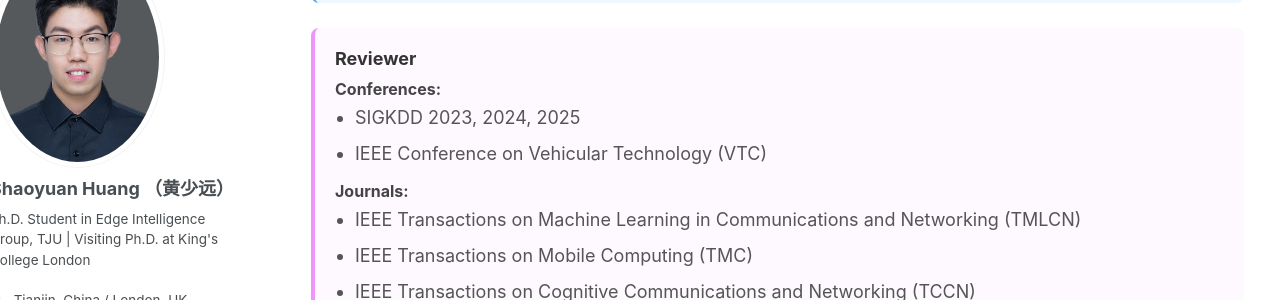
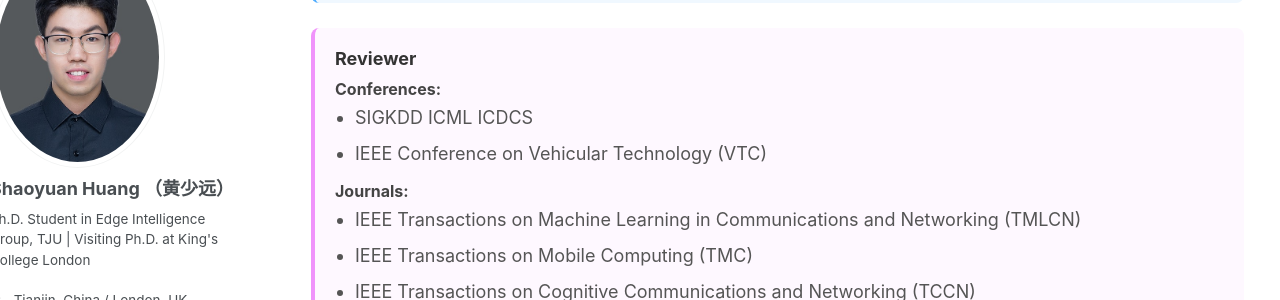
Before and after one commit to hsy23/ShaoyuanHuang, a Jekyll site: the page built from _pages/about.md, in a window 1280 px wide and 900 px high, scrolled down 1647 px. Shown: the part 153-453 px from the top of the window. Built offline with Jekyll 4.4.1, drawn with Linux system fonts in a browser that asks for light colours; nearby versions of some CDN libraries; some web fonts are replaced.

Commit message:
更新审稿人

```diff
--- a/_pages/about.md
+++ b/_pages/about.md
@@ -122,7 +122,7 @@
       <div style="margin: 10px 0; color: #555;">
         <h4 style="margin: 10px 0 5px 0; color: #444; font-size: 16px;">Conferences:</h4>
         <ul style="margin: 5px 0; list-style-type: disc; padding-left: 20px;">
-          <li>SIGKDD 2023, 2024, 2025</li>
+          <li>SIGKDD ICML ICDCS</li>
           <li>IEEE Conference on Vehicular Technology (VTC)</li>
         </ul>
 
```
